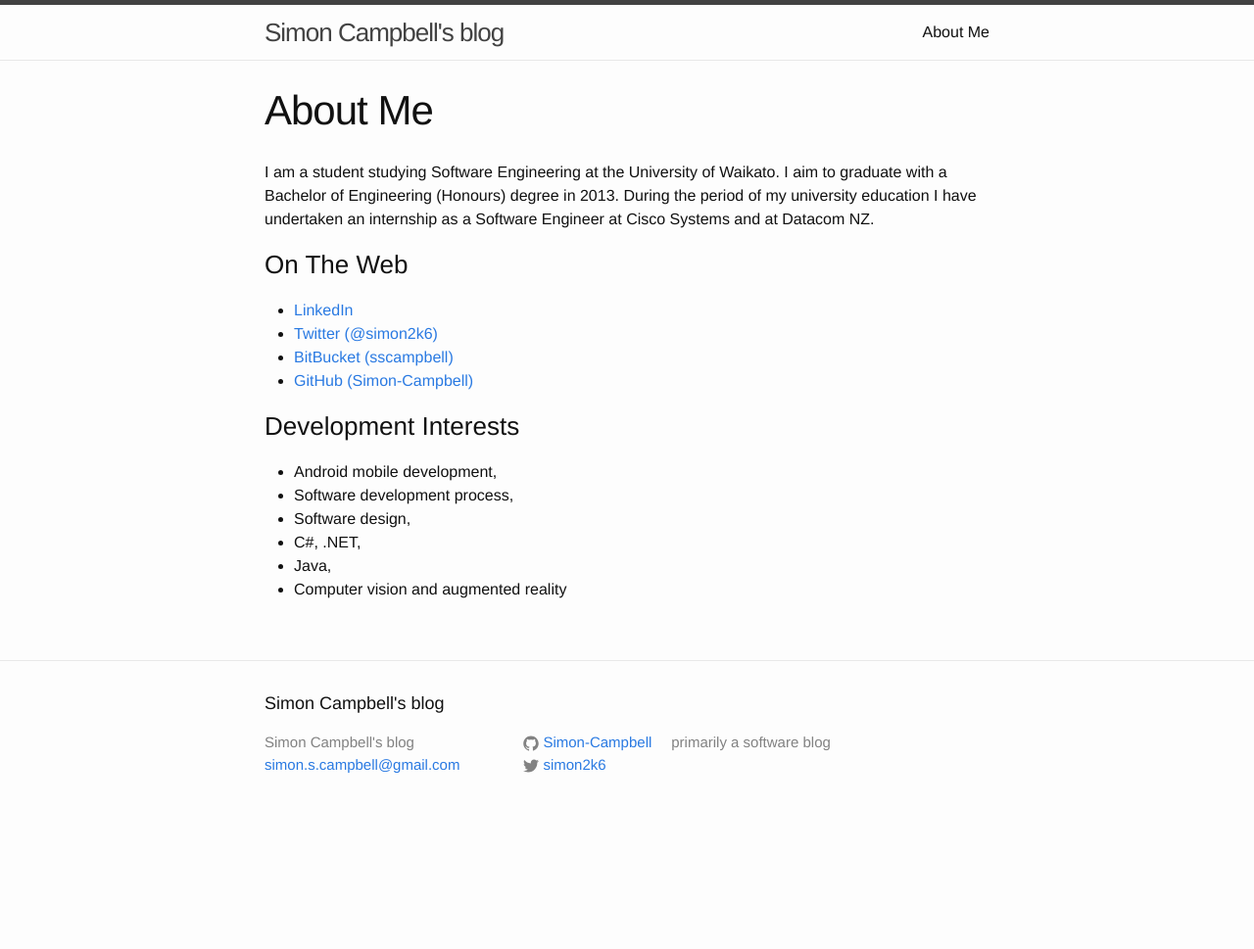
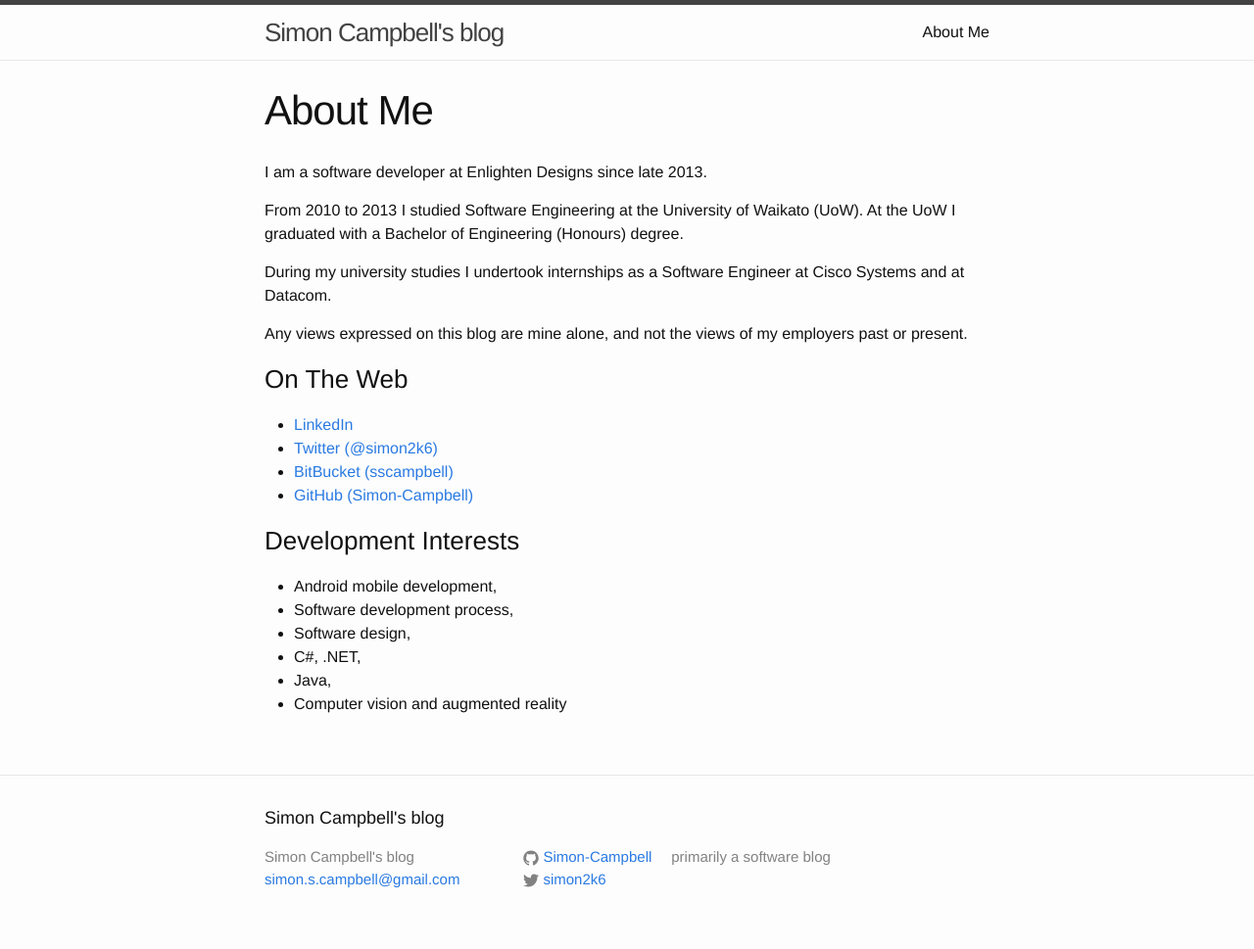
Before and after one commit to Simon-Campbell/Simon-Campbell.github.io, a Jekyll site: the page built from about.md, in a window 1280 px wide. Shown: the whole page at 98% size. Built offline with Jekyll 4.4.1, drawn with Linux system fonts in a browser that asks for light colours; before the commit the page ends 900 px from its top, so only the background shows below that.

Commit message:
Update about me page to be more reflective of who I am today

```diff
--- a/about.md
+++ b/about.md
@@ -4,7 +4,13 @@
 author: Simon Campbell
 layout: page
 ---
-I am a student studying Software Engineering at the University of Waikato. I aim to graduate with a Bachelor of Engineering (Honours) degree in 2013. During the period of my university education I have undertaken an internship as a Software Engineer at Cisco Systems and at Datacom NZ.
+I am a software developer at Enlighten Designs since late 2013.
+
+From 2010 to 2013 I studied Software Engineering at the University of Waikato (UoW). At the UoW I graduated with a Bachelor of Engineering (Honours) degree.
+
+During my university studies I undertook internships as a Software Engineer at Cisco Systems and at Datacom.
+
+Any views expressed on this blog are mine alone, and not the views of my employers past or present.
 
 ### On The Web
 
```
Also changed, not shown: 2 other files.
